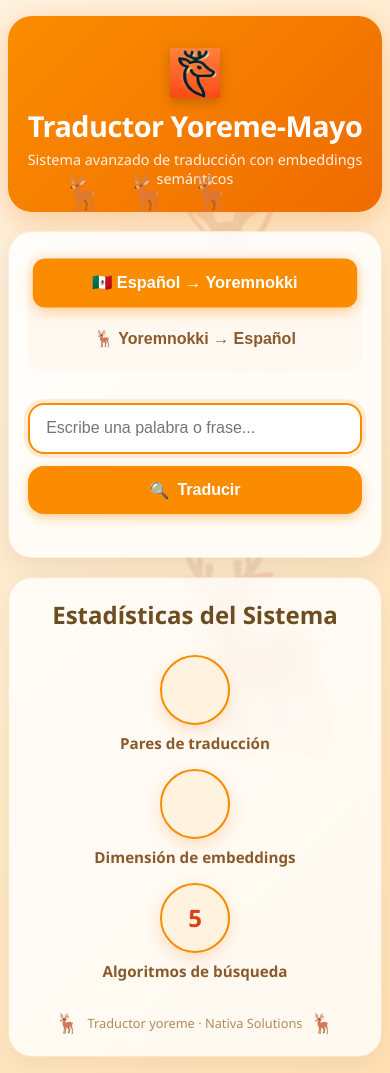
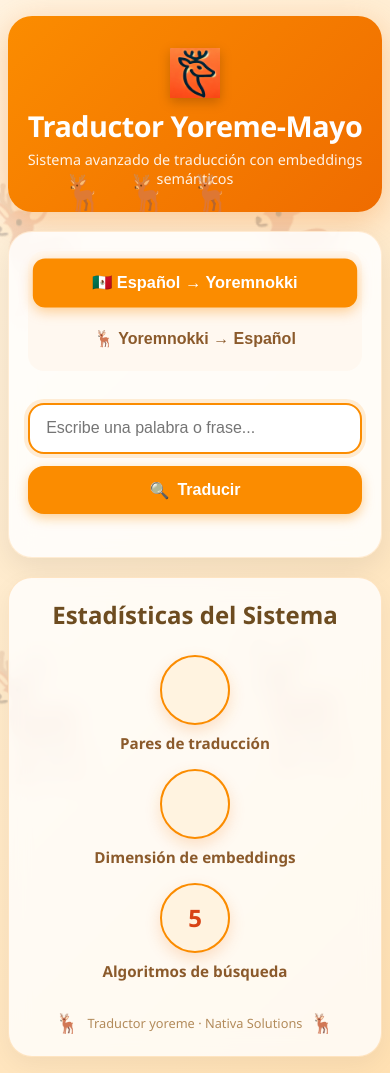
Before and after one commit to Kelvin66775/traductor-yoreme, a Flask app: template templates/index.html in a window 390 px wide. Run offline with Flask 3, Linux system fonts and the light colour scheme; the template is opened without the code that fills it, so the values that code supplies are empty; parts of the project's set-up code (start-up, migrations or seed data) failed here and were passed over.

Commit message:
Add files via upload

```diff
--- a/static/styles.css
+++ b/static/styles.css
@@ -597,8 +597,8 @@ body::after {
     /* -- FONDO DE VENADOS MÁS VISIBLE EN MÓVIL -- */
     body::before {
         content: "🦌   🦌   🦌   🦌";
-        font-size: 12rem;          /* un poco más grandes */
-        bottom: 45px;
+        font-size: 8rem;          /* un poco más grandes */
+        bottom: 40px;
         right: 8px;
         opacity: 0.22;              /* más presencia */
         z-index: 1;                 /* aseguramos que esté sobre el gradiente */
@@ -606,7 +606,7 @@ body::after {
 
     body::after {
         content: "🦌   🦌   🦌   🦌";
-        font-size: 12rem;
+        font-size: 8rem;
         top: 160px;                  /* bajado para que entre en la pantalla */
         right: 8px;
         opacity: 0.22;
```
